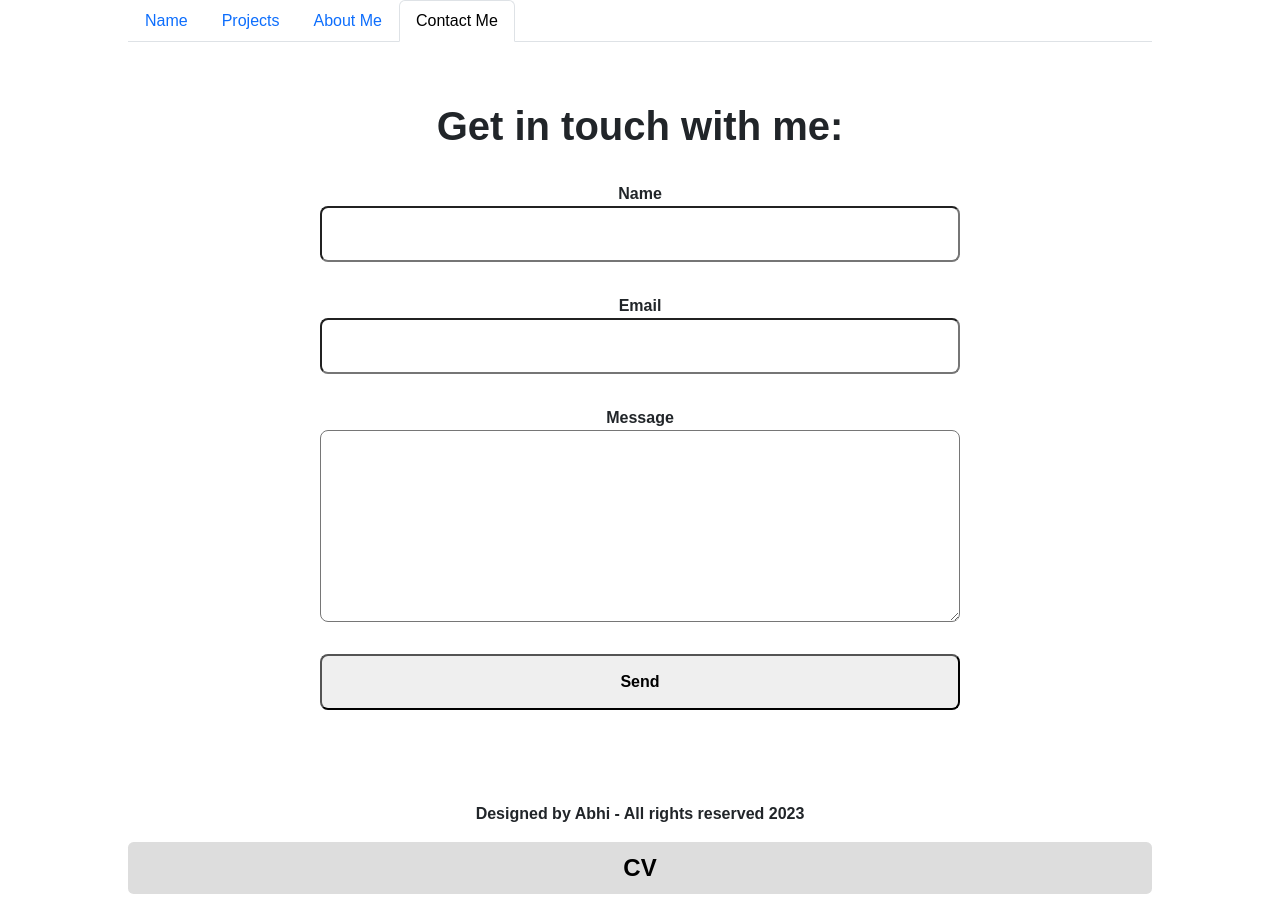
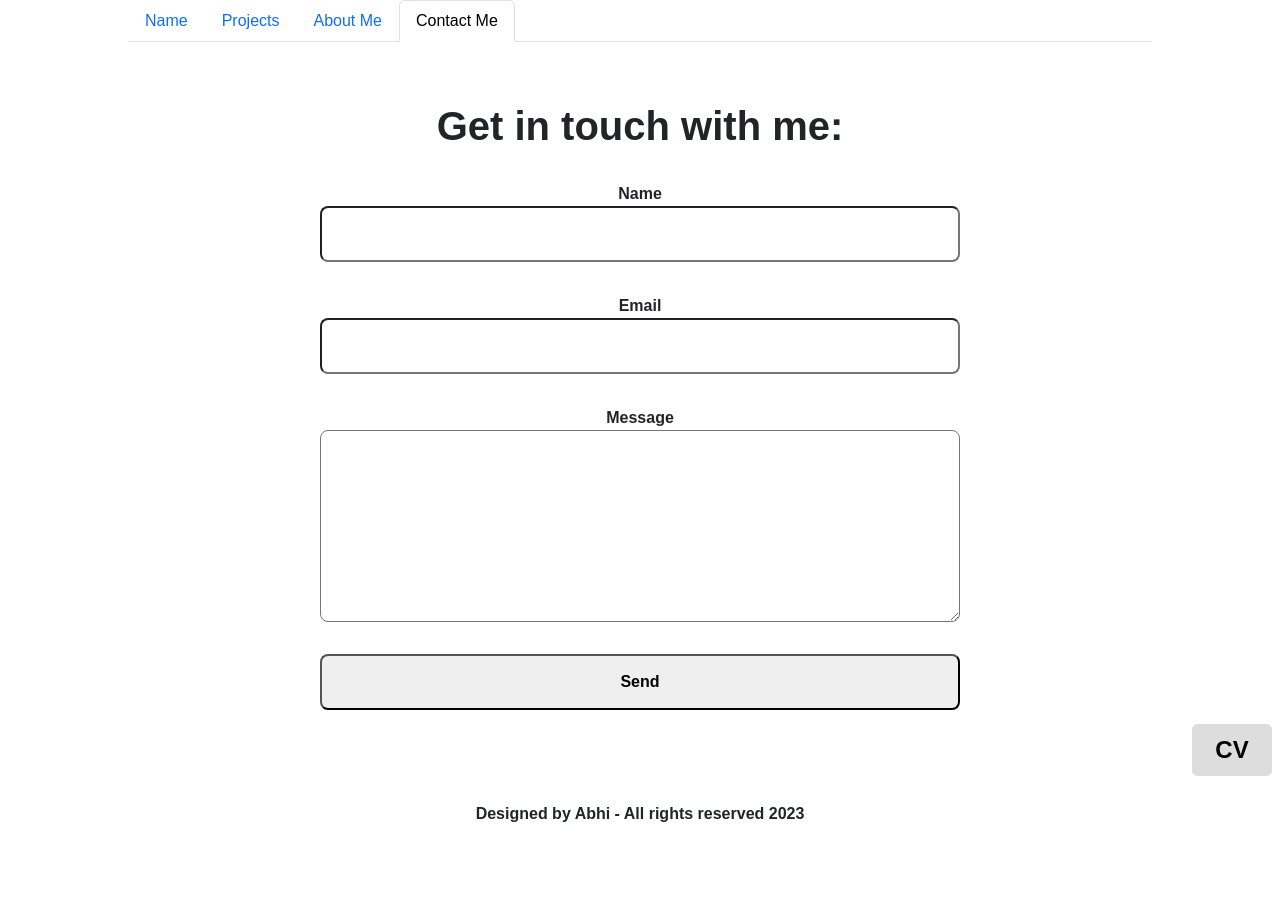
Before and after one commit to Bh00fie/mainportfolio, a React (Create React App) app: page /contactme in a window 1280 px wide. After the commit the page ends 842 px from the top, so only its background shows below. Built offline with nearby package versions, Linux system fonts and the light colour scheme.

Commit message:
created fixed button at the bottom of the page for quick download of my CV

```diff
--- a/src/components/quickCV.css
+++ b/src/components/quickCV.css
@@ -0,0 +1,8 @@
+.fixedCVButton {
+    z-index: 0;
+    position: fixed;
+    bottom: 1vh ;
+    right: 1vh ;
+    width: 5rem;
+    /* Change width to 5rem after 750px */
+}
```
